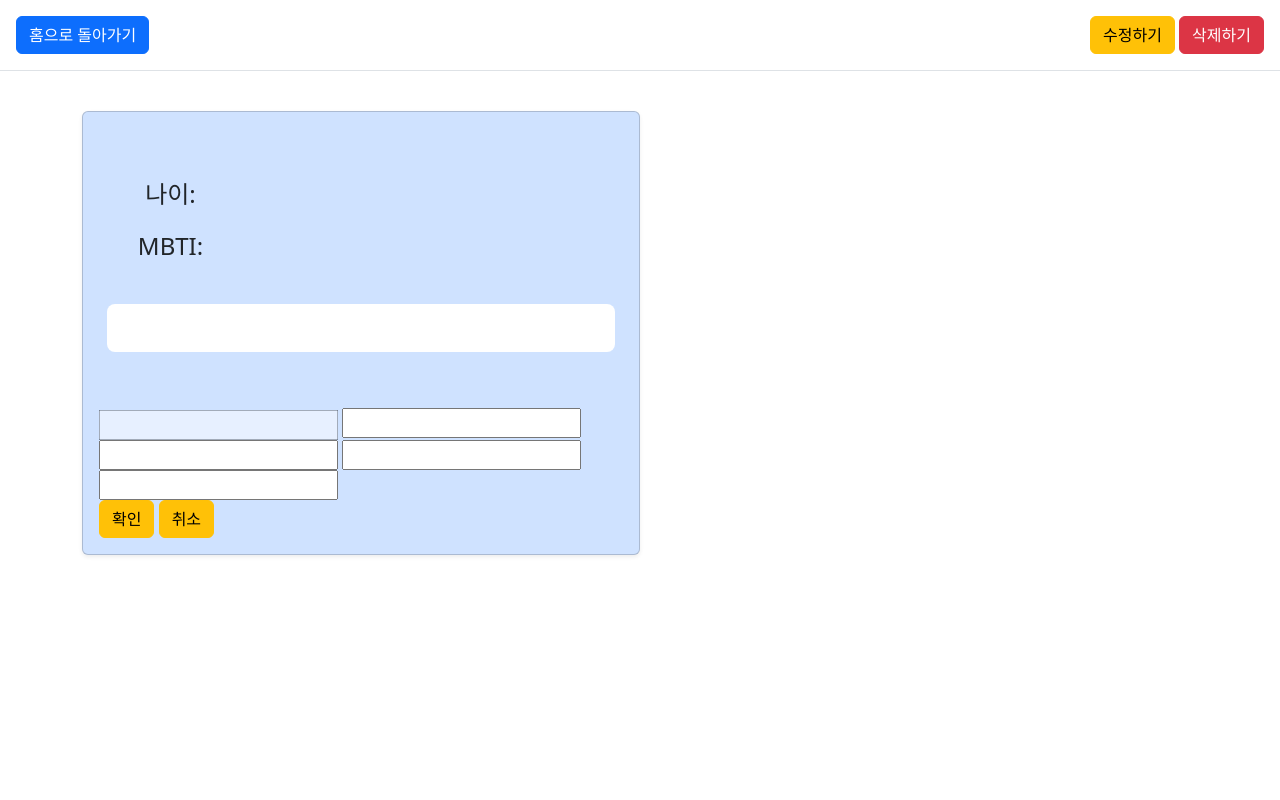
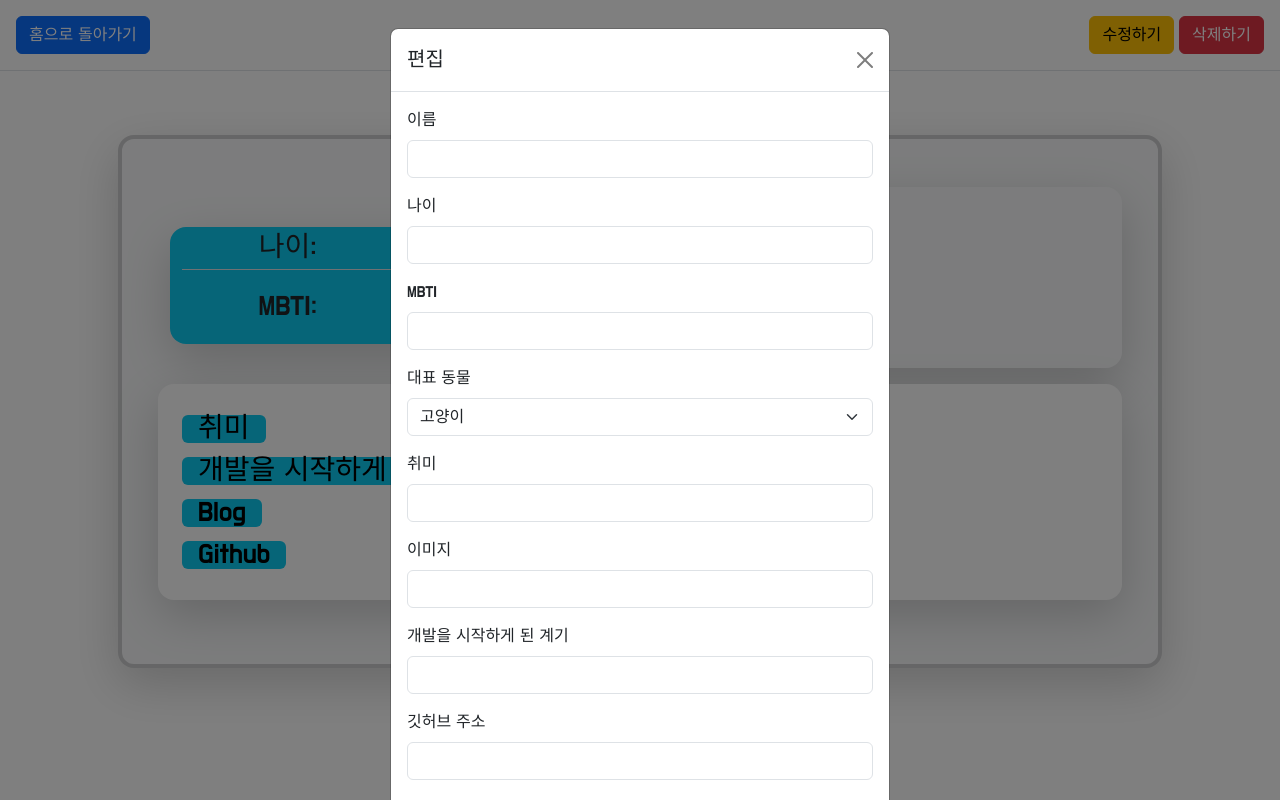
Before and after one commit to 34-43/6candoit, a plain HTML site: page sub/sub_page.html in a window 1280 px wide. Both pictures are taken after a click on the button "수정하기". Drawn offline with nearby package versions, Linux system fonts and the light colour scheme; no server answers.

Commit message:
feat: 범용 서브페이지 디자인 완성

```diff
--- a/sub/sub_page.html
+++ b/sub/sub_page.html
@@ -15,51 +15,122 @@
         parsedId = urlSearch.get('id');
         document.title = parsedId + " 팀원을 소개합니다!";
     </script>
+    <style>
+        @import url('https://fonts.googleapis.com/css2?family=Do+Hyeon&family=Jua&display=swap');
+
+        * {
+            font-family: "Do Hyeon", sans-serif;
+            font-weight: 400;
+            font-style: normal;
+        }
+    </style>
 </head>
 
 <body>
     <header class="p-3 mb-3 border-bottom text-end">
         <button type="button" class="btn btn-primary float-start" id="back-home">홈으로 돌아가기</button>
         <div class="placeholder btn invisible"></div>
-        <button type="button" class="btn btn-warning" id="upd">수정하기</button>
+        <button type="button" class="btn btn-warning" data-bs-toggle="modal"
+            data-bs-target="#staticBackdrop">수정하기</button>
         <button type="button" class="btn btn-danger" id="del">삭제하기</button>
     </header>
-    <div class="container flex-column py-4">
-        <div class=" flex card bg-primary-subtle w-50 shadow-sm">
-            <div class="card-body p-4 text-center" id="yes">
+    <div class="container flex-column p-5">
+        <div class=" flex card bg-body-tertiary border-4 rounded-4 shadow-lg p-4">
+            <div class="card-body p-4 text-center">
                 <div class="grid row">
                     <div class="col p-4 fs-4">
                         <div class="row">
-                            <p id="name" class="fs-3"></p>
+                            <p id="name" class="text-primary-emphasis" style="font-size: 50px;"></p>
                         </div>
-                        <div class="row">
-                            <div class="col">
-                                <p>나이:</p>
+                        <div class="row overflow-hidden rounded-4 shadow-lg">
+                            <div class="col fs-3 bg-info">
+                                <p class="border-bottom">나이:</p>
                                 <p>MBTI:</p>
                             </div>
-                            <div class="col">
-                                <p id="age"></p>
+                            <div class="col fs-3 bg-white">
+                                <p class="border-bottom" id="age"></p>
                                 <p id="mbti"></p>
                             </div>
                         </div>
                     </div>
-                    <div id="img" class="col rounded-3"></div>
+                    <div id="img_bg" class="col rounded-4 shadow-lg" style="background-size: cover;">
+                    </div>
+                    <div class="my-3 p-4 fs-3 text-start bg-white rounded-4 shadow-lg">
+                        <p class="card-text d-inline text-bg-info px-3 rounded">취미</p>
+                        <p id="habit" class="d-inline"></p><br>
+                        <p class="card-text d-inline text-bg-info px-3 rounded">개발을 시작하게 된 계기</p>
+                        <p id="comment" class="d-inline"></p><br>
+                        <p class="card-text d-inline text-bg-info px-3 rounded">Blog</p>
+                        <a href="" id="blog_url"></a><br>
+                        <p class="card-text d-inline text-bg-info px-3 rounded">Github</p>
+                        <a href="" id="git_url"></a><br>
+                    </div>
                 </div>
-                <p id="habit" class="p-4 bg-white rounded-3"></p>
             </div>
-            <div class="card-body" id="no">
-                <div class="placeholder"><input id="f-img"></input></div>
-                <input id="f-name"></input>
-                <input id="f-age"></input>
-                <input id="f-mbti"></input>
-                <input id="f-habit"></input>
-                <div>
-                    <button type="button" class="btn btn-warning" id="upd-ok">확인</button>
-                    <button type="button" class="btn btn-warning" id="upd-no">취소</button>
+        </div>
+
+    </div>
+    <div class="modal fade" id="staticBackdrop" data-bs-backdrop="static" data-bs-keyboard="false" tabindex="-1"
+        aria-labelledby="staticBackdropLabel">
+        <div class="modal-dialog">
+            <div class="modal-content">
+                <div class="modal-header">
+                    <h1 class="modal-title fs-5" id="staticBackdropLabel">편집</h1>
+                    <button type="button" class="btn-close" data-bs-dismiss="modal" aria-label="Close"></button>
+                </div>
+                <div class="m-3">
+                    <div class="mb-3">
+                        <label class="form-label">이름</label>
+                        <input type="text" class="form-control" id="f-name" maxlength="8">
+                    </div>
+                    <div class="mb-3">
+                        <label class="form-label">나이</label>
+                        <input type="number" class="form-control" id="f-age" maxlength="3">
+                    </div>
+                    <div class="mb-3">
+                        <label class="form-label">MBTI</label>
+                        <input type="text" class="form-control" id="f-mbti" maxlength="4">
+                    </div>
+                    <div class="mb-3">
+                        <label class="form-label">대표 동물</label>
+                        <select class="form-select" name="f-animal" id="f-animal">
+                            <option selected value="IMG/cat_img.jpg">고양이</option>
+                            <option value="IMG/raccoon_img.jpg">너구리</option>
+                            <option value="IMG/tiger_img.jpg">호랑이</option>
+                            <option value="IMG/dog_img.jpg">강아지</option>
+                            <option value="IMG/koala_img.jpg">코알라</option>
+                        </select>
+                    </div>
+                    <div class="mb-3">
+                        <label class="form-label">취미</label>
+                        <input type="text" class="form-control" id="f-habit">
+                    </div>
+                    <div class="mb-3">
+                        <label class="form-label">이미지</label>
+                        <input type="text" class="form-control" id="f-img">
+                    </div>
+                    <div class="mb-3">
+                        <label class="form-label">개발을 시작하게 된 계기</label>
+                        <input class="form-control" id="f-comment">
+                    </div>
+                    <div class="mb-3">
+                        <label class="form-label">깃허브 주소</label>
+                        <input type="text" class="form-control" id="f-git_url">
+                    </div>
+                    <div class="mb-3">
+                        <label class="form-label">블로그 주소</label>
+                        <input type="text" class="form-control" id="f-blog_url">
+                    </div>
+                </div>
+                <div class="modal-footer">
+                    <button type="button" class="btn btn-primary" id="upd-ok">저장하기</button>
                 </div>
             </div>
         </div>
     </div>
+    <script src="https://cdn.jsdelivr.net/npm/bootstrap@5.3.3/dist/js/bootstrap.bundle.min.js"
+        integrity="sha384-YvpcrYf0tY3lHB60NNkmXc5s9fDVZLESaAA55NDzOxhy9GkcIdslK1eN7N6jIeHz"
+        crossorigin="anonymous"></script>
 </body>
 
 </html>
```
